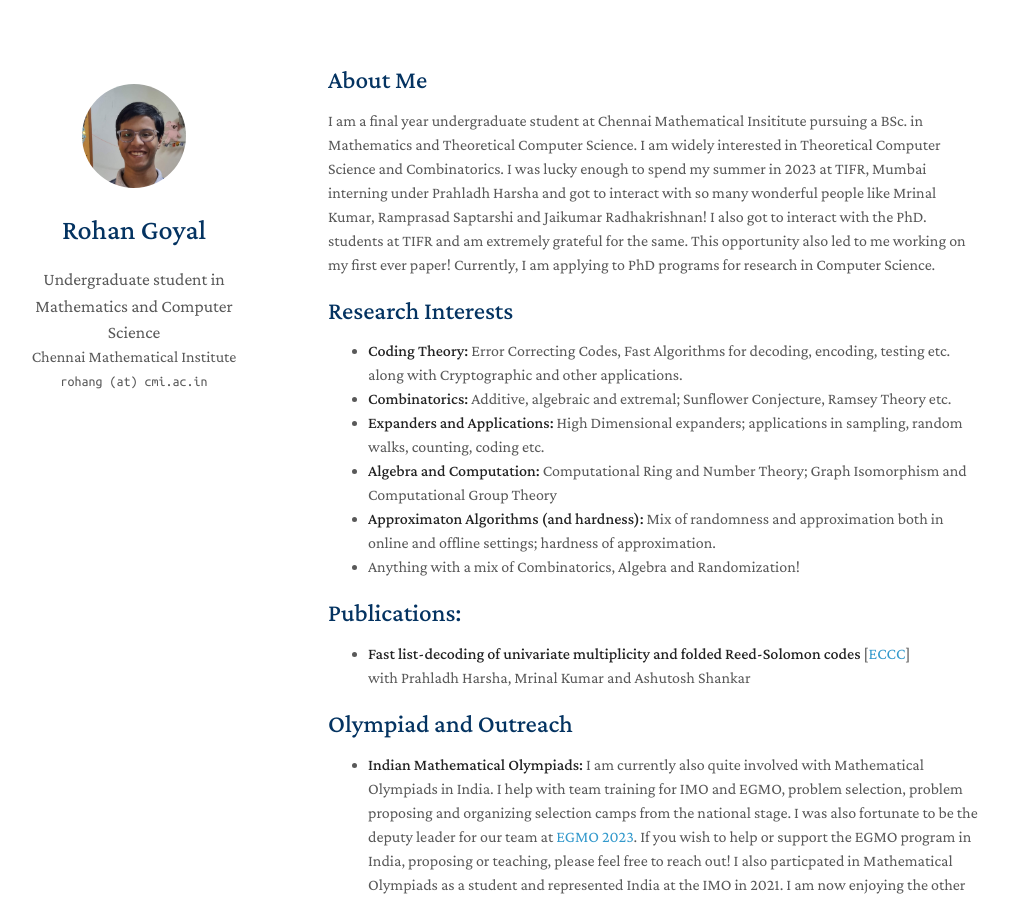
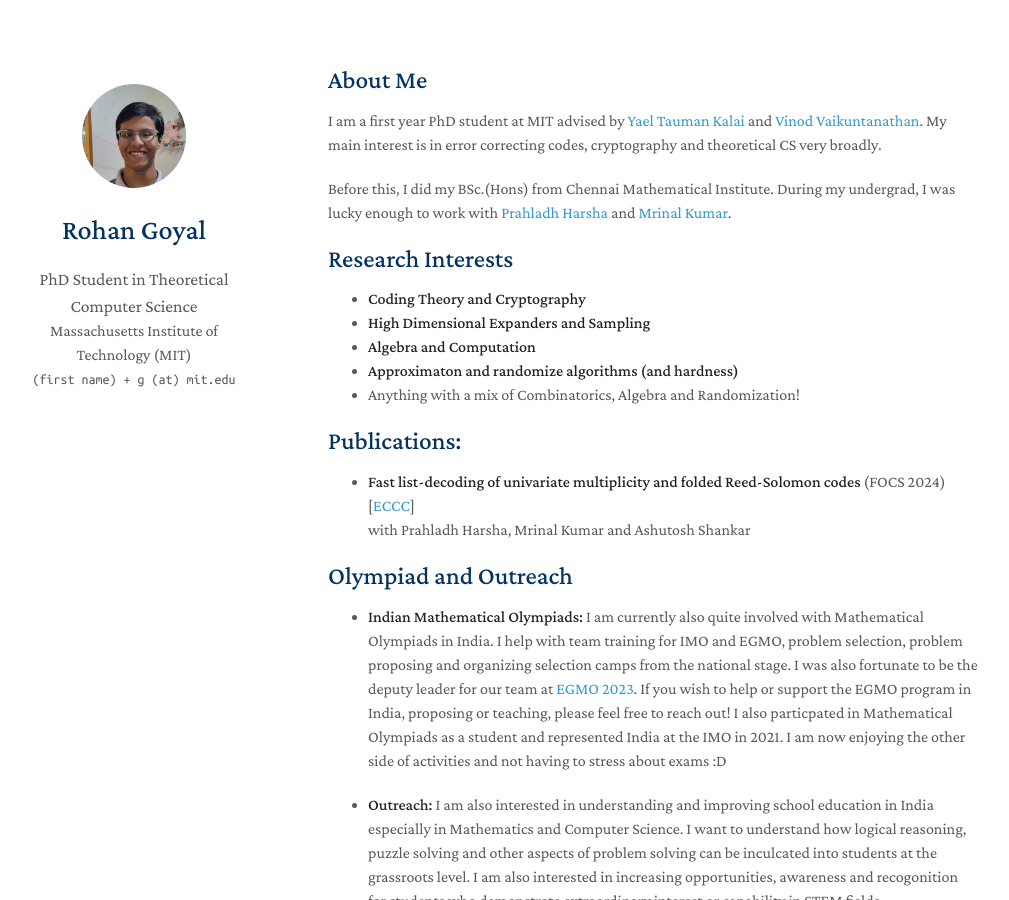
Before and after one commit to goyal-rohan/goyal-rohan.github.io, a Jekyll site: the page built from index.md, in a window 1280 px wide and 900 px high. Shown: the whole window, without its empty margins (142-1151 px from the left). Built offline with Jekyll 4.4.1, drawn with Linux system fonts in a browser that asks for light colours; nearby versions of some CDN libraries; a style sheet for code colours, icons or effects is not loaded; our own code applies the rules of GitHub Pages for plain Markdown files.

Commit message:
website update!

```diff
--- a/_config.yml
+++ b/_config.yml
@@ -1,13 +1,13 @@
 # Basic Information
 title: Rohan Goyal
-position: Undergraduate student in Mathematics and Computer Science
-affiliation: Chennai Mathematical Institute
-email: rohang (at) cmi.ac.in
+position: PhD Student in Theoretical Computer Science
+affiliation: Massachusetts Institute of Technology (MIT)
+email: (first name) + g (at) mit.edu
 
 # Search Engine Optimization (SEO)
 # The following information is used to improve the website traffic from search engines, e.g., Google.
 keywords: Rohan Goyal, India mathematical olympiad
-description: Undergraduate student at CMI in Mathematics and Computer Science.
+description: PhD student in Theoretical Computer Science at MIT.
 canonical: https://goyal-rohan.github.io
 
 # Links
--- a/index.md
+++ b/index.md
@@ -4,20 +4,21 @@ layout: homepage
 
 ## About Me
 
-I am a final year undergraduate student at Chennai Mathematical Insititute pursuing a BSc. in Mathematics and Theoretical Computer Science. I am widely interested in Theoretical Computer Science and Combinatorics. I was lucky enough to spend my summer in 2023 at TIFR, Mumbai interning under Prahladh Harsha and got to interact with so many wonderful people like Mrinal Kumar, Ramprasad Saptarshi and Jaikumar Radhakrishnan! I also got to interact with the PhD. students at TIFR and am extremely grateful for the same. This opportunity also led to me working on my first ever paper! Currently, I am applying to PhD programs for research in Computer Science.
+I am a first year PhD student at MIT advised by [Yael Tauman Kalai](https://www.microsoft.com/en-us/research/people/yael/) and [Vinod Vaikuntanathan](https://people.csail.mit.edu/vinodv/). My main interest is in error correcting codes, cryptography and theoretical CS very broadly.
+
+Before this, I did my BSc.(Hons) from Chennai Mathematical Institute. During my undergrad, I was lucky enough to work with [Prahladh Harsha](https://www.tcs.tifr.res.in/~prahladh/) and [Mrinal Kumar](https://mrinalkr.bitbucket.io/).
 
 
 ## Research Interests
 
-- **Coding Theory:** Error Correcting Codes, Fast Algorithms for decoding, encoding, testing etc. along with Cryptographic and other applications.
-- **Combinatorics:** Additive, algebraic and extremal; Sunflower Conjecture, Ramsey Theory etc.
-- **Expanders and Applications:** High Dimensional expanders; applications in sampling, random walks, counting, coding etc.
-- **Algebra and Computation:** Computational Ring and Number Theory; Graph Isomorphism and Computational Group Theory
-- **Approximaton Algorithms (and hardness):** Mix of randomness and approximation both in online and offline settings; hardness of approximation.
+- **Coding Theory and Cryptography**
+- **High Dimensional Expanders and Sampling**
+- **Algebra and Computation**
+- **Approximaton and randomize algorithms (and hardness)**
 - Anything with a mix of Combinatorics, Algebra and Randomization!
 
 ## Publications:
-- **Fast list-decoding of univariate multiplicity and folded Reed-Solomon codes**   [[ECCC](https://eccc.weizmann.ac.il/report/2023/185/)] \
+- **Fast list-decoding of univariate multiplicity and folded Reed-Solomon codes** (FOCS 2024)   [[ECCC](https://eccc.weizmann.ac.il/report/2023/185/)] \
   with Prahladh Harsha, Mrinal Kumar and Ashutosh Shankar
 
 ## Olympiad and Outreach
```
